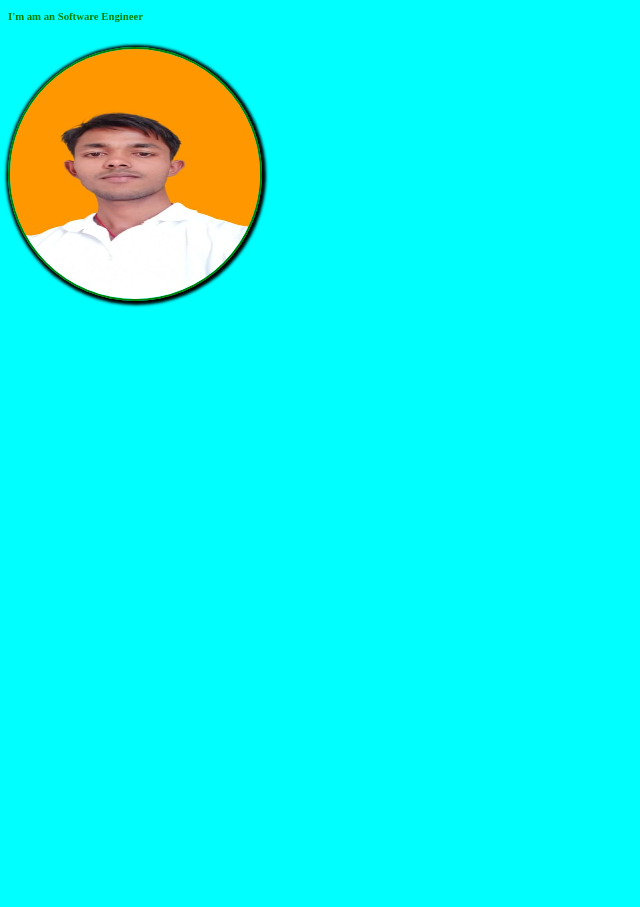
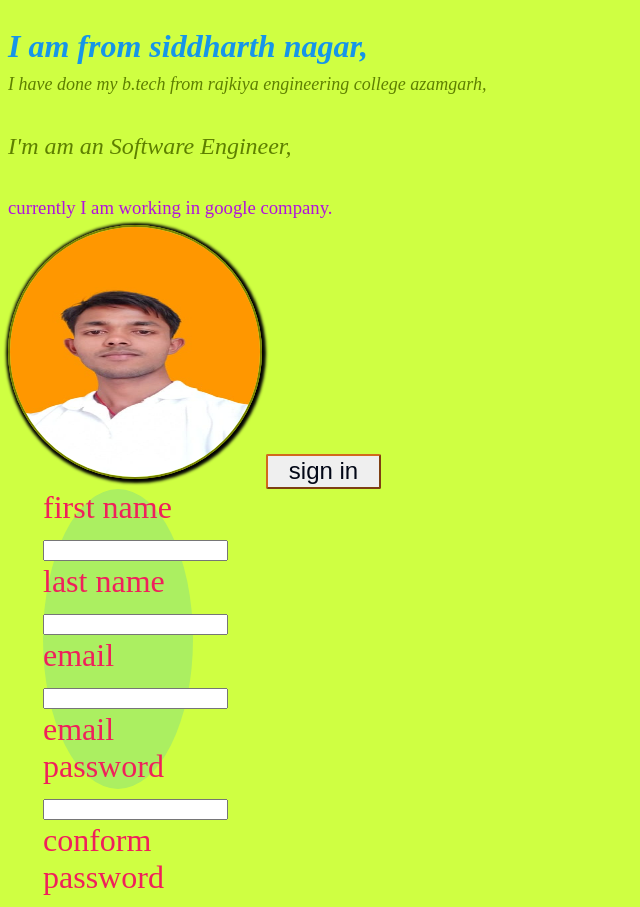
Before and after one commit to lalbahadursahani/HTML-CSS-Tags, a plain HTML site: page index.html in a window 1280 px wide. Shown: the part 73-980 px from the top of the page, without its empty margins (0-640 px from the left). Before the commit the page ends 800 px from the top, so only its background shows below. Drawn offline with Linux system fonts and the light colour scheme.

Commit message:
initial commit

```diff
--- a/index.html
+++ b/index.html
@@ -3,13 +3,34 @@
 <head>
     <meta charset="UTF-8">
     <meta name="viewport" content="width=device-width, initial-scale=1.0">
-    <title>Lal Bahadur</title>
+    <title>Lal Bahadur Sahani</title>
+
     <link rel="stylesheet" href="style.css">
 </head>
 <body>
-    <h1>Hi, I am Lal Bahadur</h1>
-    <h6>I'm am an Software Engineer</h6>
+    <h1>Hi, I am Lal Bahadur Sahani,</h1>
+    <h4>I am from siddharth nagar,</h4>
+    <h5>I have done my b.tech from rajkiya engineering college azamgarh,</h5>
+    <h6>I'm am an Software Engineer,</h6>
+  <h3>currently I am working in google company.</h3>
     <img src="./sdr.jpg" alt="" srcset="">
+    <button>sign in</button>
+
+
 
 </body>
 </html>
+<form >
+  <h7><label>first name</label>
+  <h8></h8><input type="text" placeholder>
+  <label>last name</label>
+  <input type="text"placeholder>
+  <label>email</label>
+  <input type="email" placeholder>
+  <label> email password</label>
+  <input type="text"placeholder>
+  <label > conform password</label>
+  <input type="text"placeholder>
+  <label >mobbile number</label>
+  <input type="text" placeholder>
+  <button>submit</button>
--- a/style.css
+++ b/style.css
@@ -1,16 +1,78 @@
 body{
-    background-color: aqua;
+    background-color: rgba(191, 255, 0, 0.74);
 }
 h1{
     color: blue;
+    font-style:oblique;
 }
 h6{
-    color: green;
+    font-size: x-large;
+    height: 0.2cm;
+    font-style: oblique;
+    color: rgb(94, 128, 0);
+    font-weight: 200;
+}
+h3{
+     color: rgb(177, 20, 220);
+     height: 10px;
+     font-weight: 200;
+}
+h4{
+    color: #1695e9;
+    font-size: xx-large;
+    font-style: oblique;
+    height:3px ;
+
+
+}
+h5{
+    color: rgb(94, 128, 0);
+ font-size: 18px;
+ height: 0.1cm;
+ font-weight: 300;
+ font-style: oblique;
 }
 img{
     height: 250px;
     width: 250px;
     border-radius: 50%;
-    border: 2px solid green;
+    border: 2px solid rgb(119, 128, 0);
     box-shadow: 1px 1px 3px 3px;
 }
+
+button{
+
+    background-color: rgb(255, 217, 0)
+
+
+
+    color(srgb rgb(1, 21, 7) green blue);
+color: #030817;
+size: 90px; ;
+    height: 35px;
+    border-radius: 50%;
+
+    position: 60px;;
+    background-position: 45cap;
+    font-size: x-large;
+    width: 115px;
+    border-color: chocolate;
+    border-radius:2px;
+}
+form{
+    width: 150px;
+    margin-left: 35px;
+    margin: bottom 300px; ;
+    height: 300px;
+    margin-inline-end: 20;
+    font-size: xx-large;
+    background-color: rgb(171, 239, 97);
+
+    color: rgb(240, 32, 91);
+    border-radius: 50%;
+    box-shadow: 20px;
+    border-color: blue;
+
+
+
+}
```
Also changed, not shown: 1 other file.
